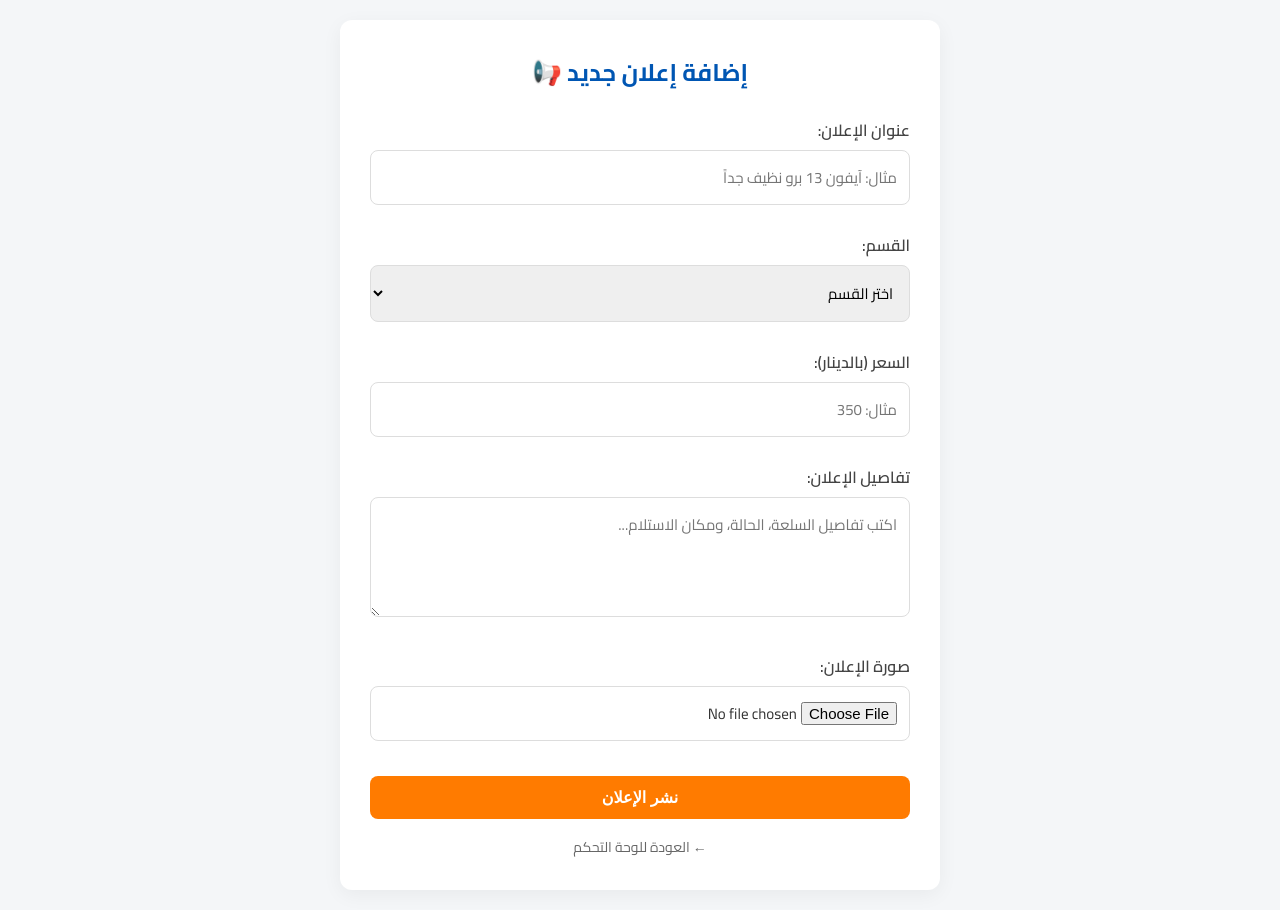
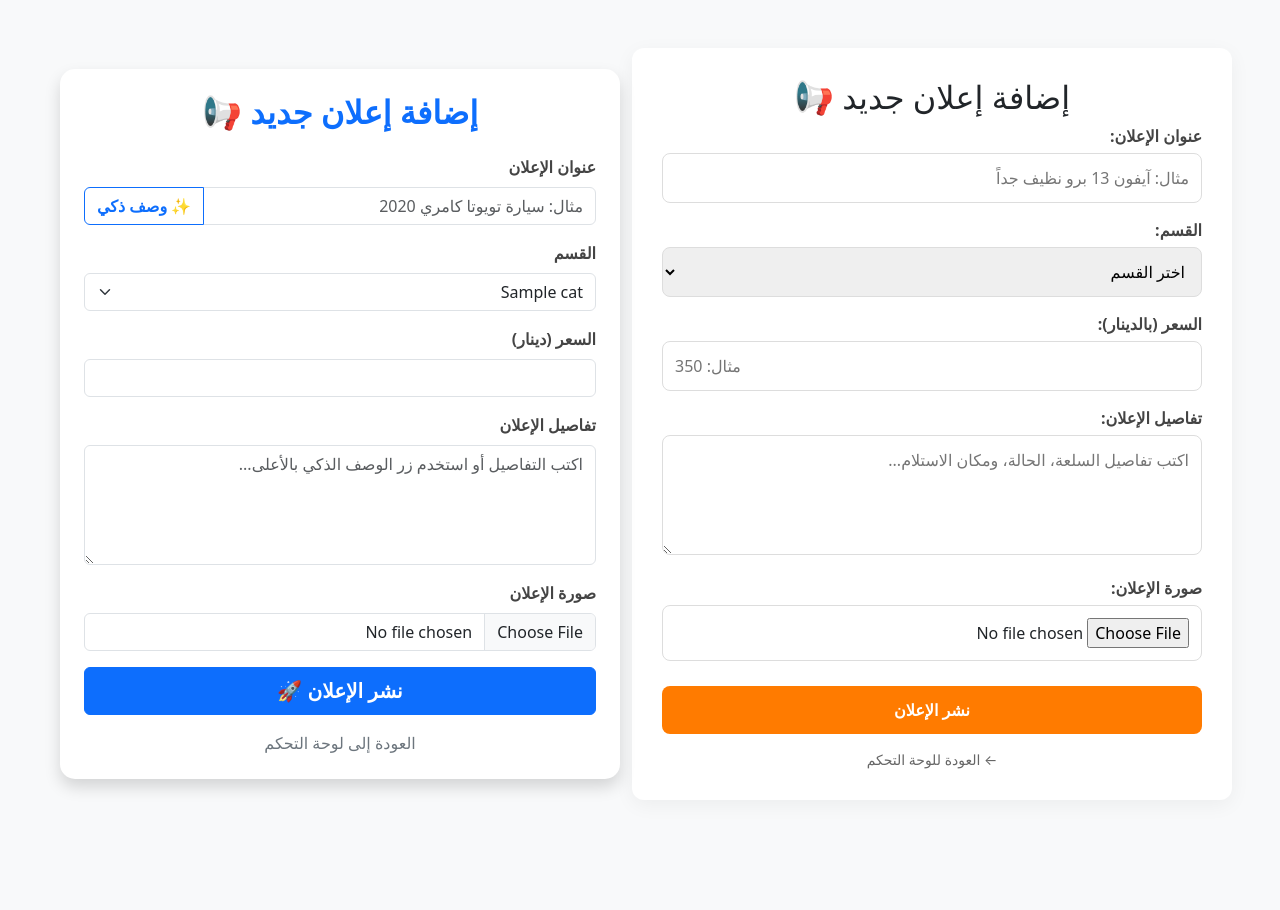
Before and after one commit to mohammadalshlool425-lab/ABOSHLOOL, a Django app: template core/templates/add_ad.html in a window 1280 px wide. After the commit the page ends 790 px from the top, so only its background shows below. Run offline with Django 5.2, Linux system fonts and the light colour scheme; the template is opened without the code that fills it: most values are stand-ins (such as "Sample title", 1, 10 or a date in 2020).

Commit message:
Update add_ad.html

```diff
--- a/core/templates/add_ad.html
+++ b/core/templates/add_ad.html
@@ -63,3 +63,89 @@
     </div>
 </body>
 </html>
+<!DOCTYPE html>
+<html lang="ar" dir="rtl">
+<head>
+    <meta charset="UTF-8">
+    <title>إضافة إعلان جديد</title>
+    <link rel="stylesheet" href="https://cdn.jsdelivr.net/npm/bootstrap@5.3.0/dist/css/bootstrap.rtl.min.css">
+</head>
+<body class="bg-light p-5">
+    <div class="container" style="max-width: 600px;">
+        <div class="card shadow p-4 border-0" style="border-radius: 15px;">
+            <h2 class="mb-4 text-primary text-center fw-bold">إضافة إعلان جديد 📢</h2>
+            <form method="POST" enctype="multipart/form-data">
+                {% csrf_token %}
+                <div class="mb-3">
+                    <label class="form-label fw-bold">عنوان الإعلان</label>
+                    <div class="input-group">
+                        <input type="text" id="ad_title" name="title" class="form-control" placeholder="مثال: سيارة تويوتا كامري 2020" required>
+                        <button type="button" class="btn btn-outline-primary fw-bold" onclick="generateAI()">✨ وصف ذكي</button>
+                    </div>
+                </div>
+
+                <div class="mb-3">
+                    <label class="form-label fw-bold">القسم</label>
+                    <select name="category" class="form-select">
+                        {% for cat in categories %}
+                            <option value="{{ cat.id }}">{{ cat.name }}</option>
+                        {% endfor %}
+                    </select>
+                </div>
+
+                <div class="mb-3">
+                    <label class="form-label fw-bold">السعر (دينار)</label>
+                    <input type="number" step="0.01" name="price" class="form-control" required>
+                </div>
+
+                <div class="mb-3">
+                    <label class="form-label fw-bold">تفاصيل الإعلان</label>
+                    <textarea id="ad_desc" name="description" rows="5" class="form-control" placeholder="اكتب التفاصيل أو استخدم زر الوصف الذكي بالأعلى..." required></textarea>
+                </div>
+
+                <div class="mb-3">
+                    <label class="form-label fw-bold">صورة الإعلان</label>
+                    <input type="file" name="image" class="form-control">
+                </div>
+
+                <button type="submit" class="btn btn-primary w-100 py-2 fs-5 fw-bold">نشر الإعلان 🚀</button>
+            </form>
+            <div class="text-center mt-3">
+                <a href="/dashboard/" class="text-secondary text-decoration-none">العودة إلى لوحة التحكم</a>
+            </div>
+        </div>
+    </div>
+
+    <!-- سكريبت الذكاء الاصطناعي -->
+    <script>
+        function generateAI() {
+            const title = document.getElementById('ad_title').value;
+            if(!title) {
+                alert('الرجاء كتابة "عنوان الإعلان" أولاً ليقوم الذكاء الاصطناعي بوصفه!');
+                return;
+            }
+
+            const descBox = document.getElementById('ad_desc');
+            descBox.value = '⏳ جاري كتابة الوصف باستخدام الذكاء الاصطناعي...';
+
+            fetch('/ai-generate/', {
+                method: 'POST',
+                headers: {
+                    'Content-Type': 'application/json',
+                    'X-CSRFToken': document.querySelector('[name=csrfmiddlewaretoken]').value
+                },
+                body: JSON.stringify({title: title})
+            })
+            .then(res => res.json())
+            .then(data => {
+                if(data.success) {
+                    descBox.value = data.description;
+                } else {
+                    descBox.value = '';
+                    alert('حدث خطأ، يرجى المحاولة مرة أخرى.');
+                }
+            });
+        }
+    </script>
+</body>
+</html>
```
